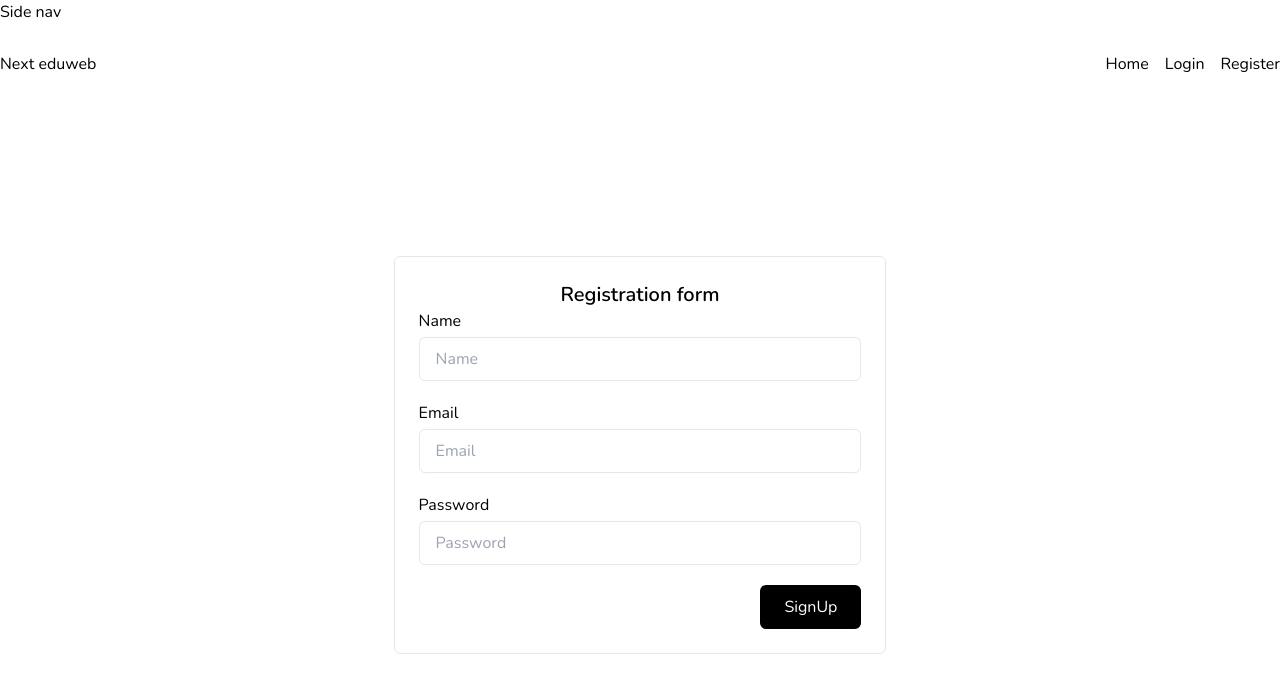
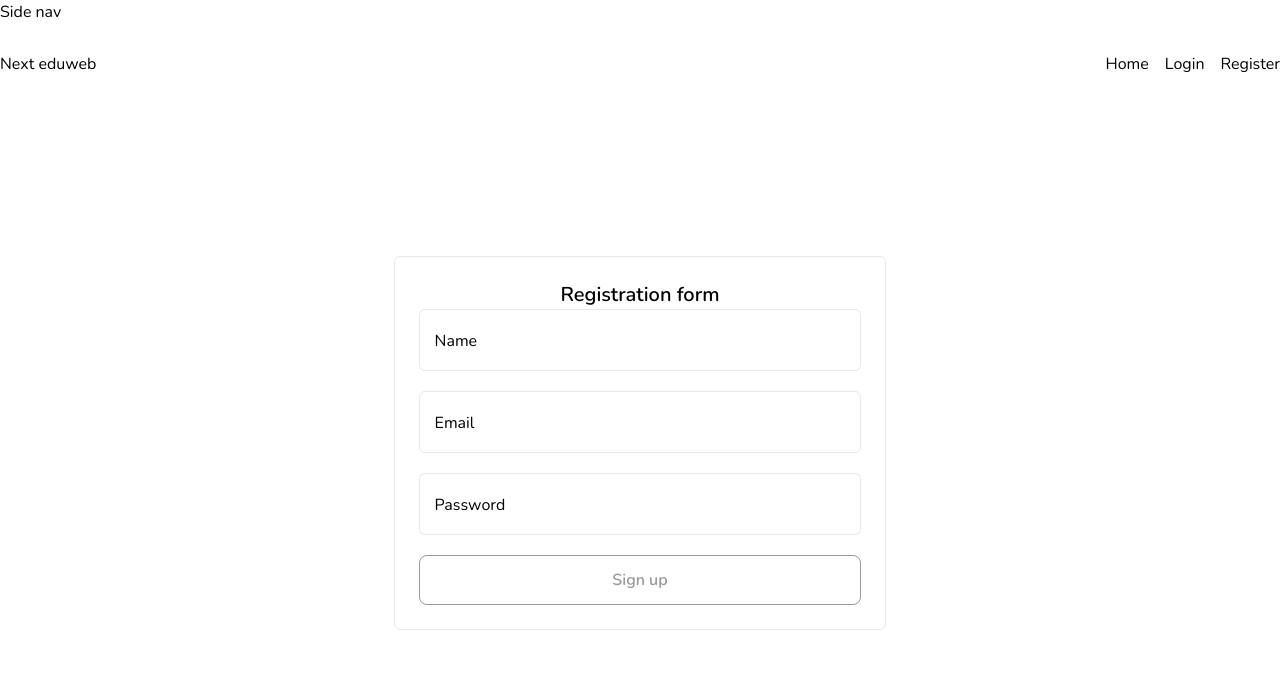
Before and after one commit to matchmakers69/pocketsub-eduweb, a Next.js app: page /register in a window 1280 px wide. Shown: the top 692 px of the page. Built offline with nearby package versions, Linux system fonts and the light colour scheme; no server answers.

Commit message:
Updated register form

```diff
--- a/app/(application)/(auth)/register/RegisterForm.tsx
+++ b/app/(application)/(auth)/register/RegisterForm.tsx
@@ -4,8 +4,10 @@ import { SubmitHandler, useForm } from "react-hook-form";
 import { yupResolver } from "@hookform/resolvers/yup";
 import { registerSchema } from "./schema/registerSchema";
 import useRegister from "./hooks/useRegister";
+import Input from "@/app/components/Input";
+import Button from "@/app/components/Button";
 
-type TFormValues = {
+type TRegistrationFormValues = {
   name: string;
   email: string;
   password: string;
@@ -16,8 +18,8 @@ function RegisterForm() {
   const {
     register,
     handleSubmit,
-    formState: { isValid, isDirty, isSubmitting },
-  } = useForm<TFormValues>({
+    formState: { errors, isValid, isDirty, isSubmitting },
+  } = useForm<TRegistrationFormValues>({
     mode: "onChange",
     resolver: yupResolver(registerSchema),
     defaultValues: {
@@ -27,7 +29,9 @@ function RegisterForm() {
     },
   });
 
-  const handleFormSubmit: SubmitHandler<TFormValues> = async (data) => {
+  const handleFormSubmit: SubmitHandler<TRegistrationFormValues> = async (
+    data,
+  ) => {
     await registerUser(data.name, data.email, data.password);
   };
 
@@ -35,44 +39,46 @@ function RegisterForm() {
     <>
       <form noValidate onSubmit={handleSubmit(handleFormSubmit)}>
         <div className="mb-5 flex flex-col gap-1">
-          <label htmlFor="name">Name</label>
-          <input
+          <Input<TRegistrationFormValues>
+            name="name"
             id="name"
+            label="Name"
+            register={register}
+            errors={errors}
             type="text"
-            placeholder="Name"
-            className="h-11 rounded-md border px-4"
-            {...register("name")}
+            required
           />
         </div>
         <div className="mb-5 flex flex-col gap-1">
-          <label htmlFor="email">Email</label>
-          <input
+          <Input<TRegistrationFormValues>
+            name="email"
             id="email"
+            label="Email"
+            register={register}
+            errors={errors}
             type="email"
-            placeholder="Email"
-            className="h-11 rounded-md border px-4"
-            {...register("email")}
+            required
           />
         </div>
 
         <div className="mb-5 flex flex-col gap-1">
-          <label htmlFor="password">Password</label>
-          <input
+          <Input<TRegistrationFormValues>
+            name="password"
             id="password"
+            label="Password"
+            register={register}
+            errors={errors}
             type="password"
-            placeholder="Password"
-            className="h-11 rounded-md border px-4"
-            {...register("password")}
+            required
           />
         </div>
         <div className="flex justify-end gap-1">
-          <button
+          <Button
+            outline
+            label={loading ? "Loading" : "Sign up"}
             disabled={!isDirty || !isValid || isSubmitting}
-            className="h-11 rounded-md bg-black px-6 text-white"
             type="submit"
-          >
-            {loading ? "Loading" : "SignUp"}
-          </button>
+          />
         </div>
       </form>
     </>
--- a/app/components/Button.tsx
+++ b/app/components/Button.tsx
@@ -32,7 +32,7 @@ const Button: FC<ButtoProps> = ({
     relative
     w-full
     rounded-lg
-    border-[1px]
+    border
     transition
     hover:opacity-80
     disabled:cursor-not-allowed
--- a/app/components/Input.tsx
+++ b/app/components/Input.tsx
@@ -48,7 +48,7 @@ const Input = <TFormValues extends Record<string, unknown>>({
         className={`peer
             w-full
             rounded-md
-            border-[1px]
+            border
             bg-white
             p-4
            pt-5
```
